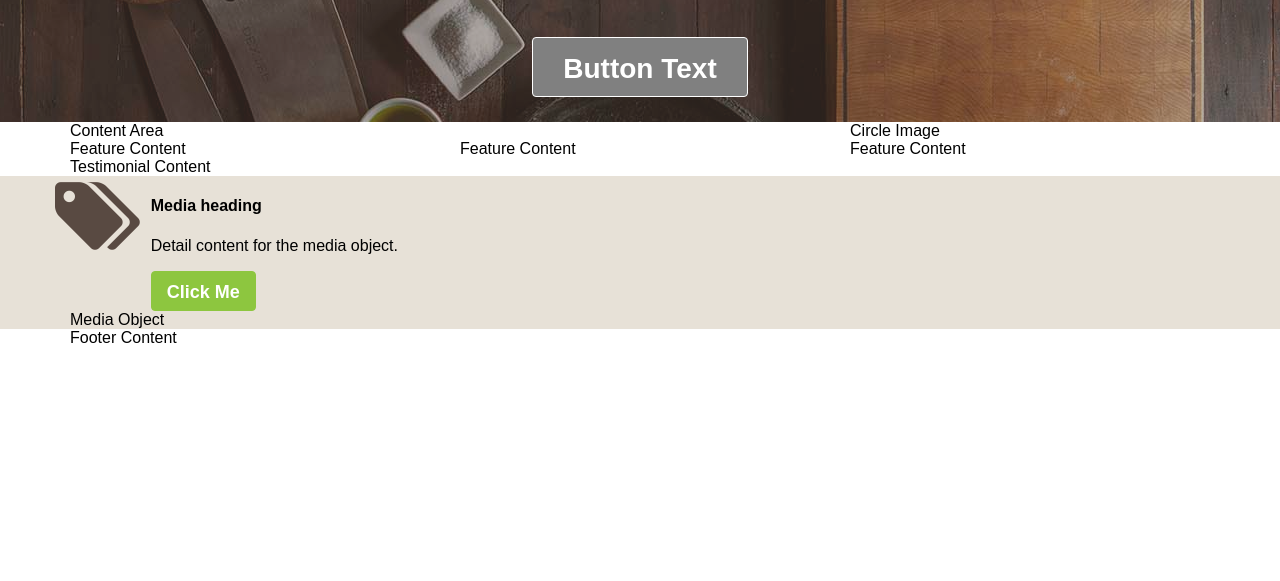
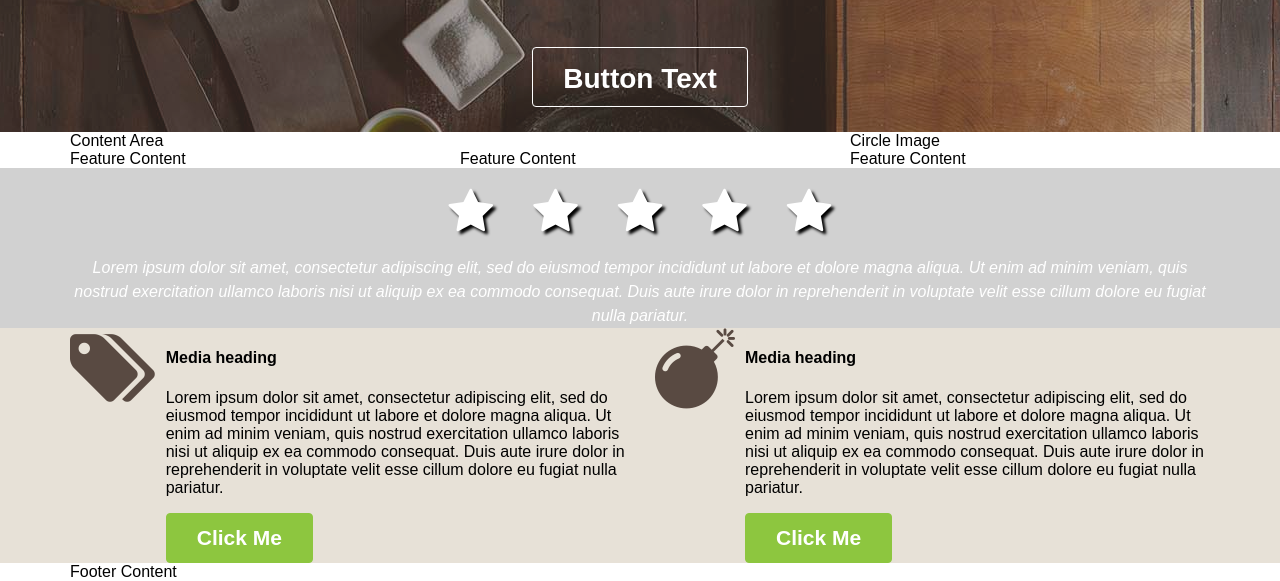
Before and after one commit to klenofjupiter/Advanced-CSS-Lab-Two, a plain HTML site: page index.html in a window 1280 px wide. Shown: the part 443-1024 px from the top of the page. Before the commit the page ends 800 px from the top, so only its background shows below. Drawn offline with Linux system fonts and the light colour scheme.

Commit message:
monday done

```diff
--- a/index.html
+++ b/index.html
@@ -66,25 +66,40 @@
           </div>
         </div>
       </section>
-      <section>
+      <section class="testimonial">
         <div class="container">
-          Testimonial Content
+          <div class="stars">
+         <i class="fa fa-star fa-3x"></i></i><i class="fa fa-star fa-3x"></i><i class="fa fa-star fa-3x"></i><i class="fa fa-star fa-3x"></i><i class="fa fa-star fa-3x"></i>
+       </div>
+         <div>
+           Lorem ipsum dolor sit amet, consectetur adipiscing elit, sed do eiusmod tempor incididunt ut labore et dolore magna aliqua. Ut enim ad minim veniam, quis nostrud exercitation ullamco laboris nisi ut aliquip ex ea commodo consequat. Duis aute irure dolor in reprehenderit in voluptate velit esse cillum dolore eu fugiat nulla pariatur.
+         </div>
         </div>
       </section>
       <section class="background-quinary">
           <div class="container">
               <div class="row">
-                  <div class="media">
+                  <div class="media col-1-2">
                       <div class="media-item">
                         <i class="fa fa-tags"></i>
                       </div>
                       <div class="media-body">
                           <h4 class="media-heading">Media heading</h4>
-                          <p>Detail content for the media object.</p>
+                          <p> Lorem ipsum dolor sit amet, consectetur adipiscing elit, sed do eiusmod tempor incididunt ut labore et dolore magna aliqua. Ut enim ad minim veniam, quis nostrud exercitation ullamco laboris nisi ut aliquip ex ea commodo consequat. Duis aute irure dolor in reprehenderit in voluptate velit esse cillum dolore eu fugiat nulla pariatur.</p>
                           <button class="btn btn-primary">Click Me</button>
                       </div>
                   </div>
-                  <div class="col-1-2">Media Object</div>
+                  <div class="media pull-right-sm col-1-2">
+                      <div class="media-item">
+                         <i class="fa fa-bomb"></i>
+                      </div>
+                      <div class="media-body ">
+                          <h4 class="media-heading">Media heading</h4>
+                          <p> Lorem ipsum dolor sit amet, consectetur adipiscing elit, sed do eiusmod tempor incididunt ut labore et dolore magna aliqua. Ut enim ad minim veniam, quis nostrud exercitation ullamco laboris nisi ut aliquip ex ea commodo consequat. Duis aute irure dolor in reprehenderit in voluptate velit esse cillum dolore eu fugiat nulla pariatur.</p>
+                          <button class="btn btn-primary">Click Me</button>
+                      </div>
+                  </div>
+                  </div>
               </div>
           </div>
       </section>
--- a/stylesheet.css
+++ b/stylesheet.css
@@ -62,6 +62,7 @@ Layout Styles
   padding-right: 15px;
 }
 
+
 @media (min-width: 48em) {
   [class*='col-'] {
     float: left;
@@ -77,6 +78,11 @@ Layout Styles
   .col-1-2 {
     width: 50%;
   }
+  .fa-star {
+  color: white;
+  padding: 10px;
+}
+
 }
 
 @media (min-width: 48em) {
@@ -112,6 +118,14 @@ Modules
   font-size: 1.313em;
   font-weight: bold;
   border-radius: 4px;
+  background: #8DC63F;
+  border-color: #8DC63F;
+  color: white;
+  transition: all 0.3s ease 0s;
+}
+.btn:hover{
+  background-color: inherit;
+  border-color: white;
 }
 .btn-primary {
   background: #8DC63F;
@@ -124,11 +138,6 @@ Modules
 .btn-nav {
     color: white;
 }
-.btn-primary:hover,{
-  background: none;
-  border-color: white;
-  text-decoration: none;
-}
 .btn-hero {
   height: 60px;
   border-radius: 4px;
@@ -137,13 +146,18 @@ Modules
   padding-top: 15px;
   padding-bottom: 15px;
   font-size: 1.750em;
-  background-color: gray;
+  background-color: inherit;
   color:white;
   border-width: 1px;
   border-color: white;
 }
+.btn-hero:hover {
+  background-color: white;
+  color: #39b54A;
+  border-color: #39b54A;
+}
 @media only screen and (min-width: 64.063em){
-  .btn-primary {
+/*  .btn-primary {
     font-size: 1.125em;
     height: 40px;
     border-radius: 4px;
@@ -162,7 +176,17 @@ Modules
   .btn-nav:hover, .btn-nav:active {
     color:white;
     background-color: none;
-  }
+  }*/
+  .fa-star {
+  color: white;
+  padding: 20px;
+}
+.changer {
+  font-family: "Font Awesome 5 Free";
+  font-weight: 900;
+  content:"\f0e9";
+}
+
 }
 
 /*Header Modules*/
@@ -262,6 +286,19 @@ Modules
   font-size: 5em;
 }
 
+.stars {
+  text-shadow: 3px 3px 3px #000000;
+}
+
+
+
+.testimonial {
+  text-align: center;
+  font-style: italic;
+  background-color: #d1d1d1;
+  color: white;
+  line-height: 1.5;
+}
 
 /***************************
 ****************************
```
